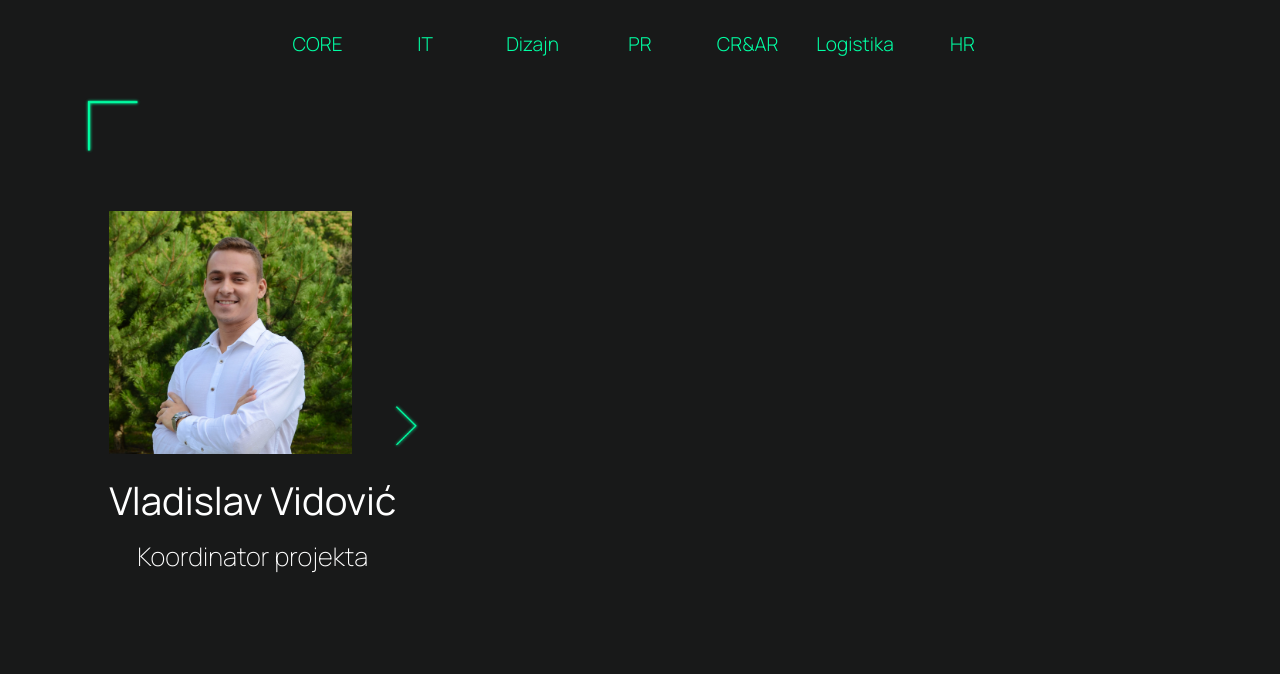
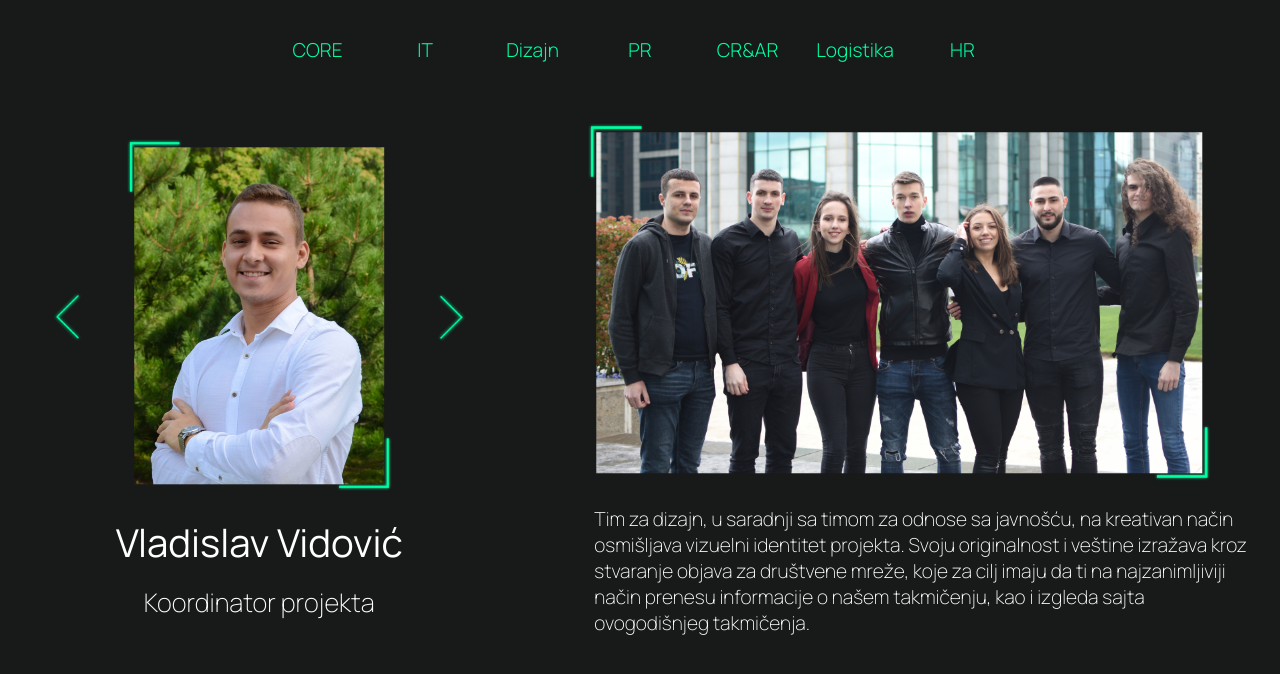
Before and after one commit to Nikola787/hzs-5.0, a React (Create React App) app: page /#/ in a window 1280 px wide. Shown: the top 674 px of the page. Built offline with nearby package versions, Linux system fonts and the light colour scheme.

Commit message:
gotov css, treba js da se uradi

```diff
--- a/src/components/slike_tima/slike_tima.css
+++ b/src/components/slike_tima/slike_tima.css
@@ -13,7 +13,7 @@
 
 .navbar {
   justify-content: center;
-  margin-top: 1%;
+  padding: 2%;
 }
 
 .navbar ul {
@@ -26,8 +26,8 @@
 
 .navbar ul li {
   width: 7vw;
-  height: 5vw;
-  padding-top: 2%;
+  height: 4vw;
+  padding-top: 1.3%;
   font-weight: 300;
   color: #00ffa3;
   font-family: "Manrope";
@@ -50,60 +50,60 @@
 
 .slike-tima-container {
   display: flex;
-  justify-content: space-between;
-  position: relative;
+  align-items: center;
+  justify-content: space-around;
 }
 
 .slike-tima-container .slike-tima-levo {
   display: flex;
   flex-direction: column;
-  position: absolute;
-  left: 5%;
+  align-items: center;
+  justify-content: center;
 }
 
-.slike-tima-levo .slika-strela-levo {
-  position: absolute;
-  top: 42%;
-  left: 6.5%;
-  cursor: pointer;
-  width: 5.5vw;
+.slike-tima-levo .gornji-deo {
+  display: flex;
+  align-items: center;
 }
 
-.slike-tima-levo .slika-bordera {
-  /* position: absolute;
-  left: 10%;
-  top: 20%; */
+.gornji-deo .slika-strela-levo {
+  cursor: pointer;
+  object-fit: contain;
+  width: 6vw;
+}
+
+.gornji-deo .slika-roditelj {
+  position: relative;
+}
+
+.gornji-deo .slika-bordera {
   width: 24vw;
 }
 
 .slike-tima-levo .slika-koordinatora {
   position: absolute;
-  top: 27%;
-  left: 12%;
-  width: 19vw;
-  z-index: 51;
+  top: 50%;
+  left: 50%;
+  transform: translate(-50%, -50.4%);
+  width: 19.5vw;
+  height: 84.7%;
+  object-fit: cover;
 }
 
-.slike-tima-levo .slika-strela-desno {
-  /* position: absolute;
-  top: 42%;
-  left: 32%; */
+.gornji-deo .slika-strela-desno {
   cursor: pointer;
-  width: 5.5vw;
+  width: 6vw;
 }
 
 .slike-tima-levo .opis-slike {
   display: flex;
   flex-direction: column;
-  /* position: absolute; */
-  top: 80%;
-  left: 10.8%;
+  gap: 2vh;
   font-family: "Manrope";
   color: #ffffff;
 }
 
 .opis-slike .ime-koordinatora {
-  padding-bottom: 3%;
   font-weight: 400;
   font-size: 3vw;
 }
@@ -116,21 +116,31 @@
   display: flex;
   flex-direction: column;
 }
-.slike-tima-desno .slika-bordera1 {
-  /* position: absolute; */
-  top: 15%;
-  right: 5%;
-  width: 55vw;
+
+.slike-tima-desno .slika-roditelj {
+  position: relative;
+}
+
+.slika-roditelj .slika-grupna {
+  position: absolute;
+  top: 50%;
+  left: 50%;
+  transform: translate(-50%, -50.4%);
+  object-fit: cover;
+  width: 47.3vw;
+  height: 84.4%;
+}
+
+.slika-roditelj .slika-bordera1 {
+  width: 52vw;
 }
 
 .slike-tima-desno .opis-tima {
   font-weight: 200;
   font-family: "Manrope";
+  padding-left: 6.7%;
   color: #ffffff;
   font-size: 1.5vw;
-  width: 50%;
+  width: 55vw;
   text-align: start;
-  /* position: absolute; */
-  top: 75%;
-  left: 43%;
 }
--- a/src/components/slike_tima/slike_tima.jsx
+++ b/src/components/slike_tima/slike_tima.jsx
@@ -5,6 +5,7 @@ import StrelaDesno from "../../images/RightArrow.png";
 import SlikaBordera from "../../images/Slike tima - okvir za koordinatora.png";
 import SlikaKoordinatora from "../../images/5-3.jpg";
 import SLikaBordera1 from "../../images/Slike tima - okvir za sliku tima.png";
+import SlikaGrupna from "../../images/Grupna.png";
 
 const slike_tima = () => {
   return (
@@ -28,6 +29,7 @@ const slike_tima = () => {
               src={StrelaLevo}
               alt="Strelica leva oko slike koordinatora"
             />
+            <div className="slika-roditelj">
               <img
                 className="slika-bordera"
                 src={SlikaBordera}
@@ -38,23 +40,31 @@ const slike_tima = () => {
                 src={SlikaKoordinatora}
                 alt="Slika koordinatora"
               />
+            </div>
             <img
               className="slika-strela-desno"
               src={StrelaDesno}
               alt="Strelica desna oko slike koordinatora"
             />
+          </div>
           <div className="opis-slike">
             <h1 className="ime-koordinatora">Vladislav Vidović</h1>
             <h3 className="funkcija-koordinatora">Koordinator projekta</h3>
           </div>
         </div>
-        </div>
-        {/* <div className="slike-tima-desno">
+        <div className="slike-tima-desno">
+          <div className="slika-roditelj">
             <img
               className="slika-bordera1"
               src={SLikaBordera1}
               alt="Okvir za sliku tima"
             />
+            <img
+              className="slika-grupna"
+              src={SlikaGrupna}
+              alt="Grupna slika tima"
+            />
+          </div>
           <p className="opis-tima">
             Tim za dizajn, u saradnji sa timom za odnose sa javnošću, na
             kreativan način osmišljava vizuelni identitet projekta. Svoju
@@ -63,7 +73,7 @@ const slike_tima = () => {
             informacije o našem takmičenju, kao i izgleda sajta ovogodišnjeg
             takmičenja.
           </p>
-        </div> */}
+        </div>
       </div>
     </div>
   );
```
Also changed, not shown: src/images/Grupna.png (added). Lines whose indentation alone changed are shown as unchanged.
